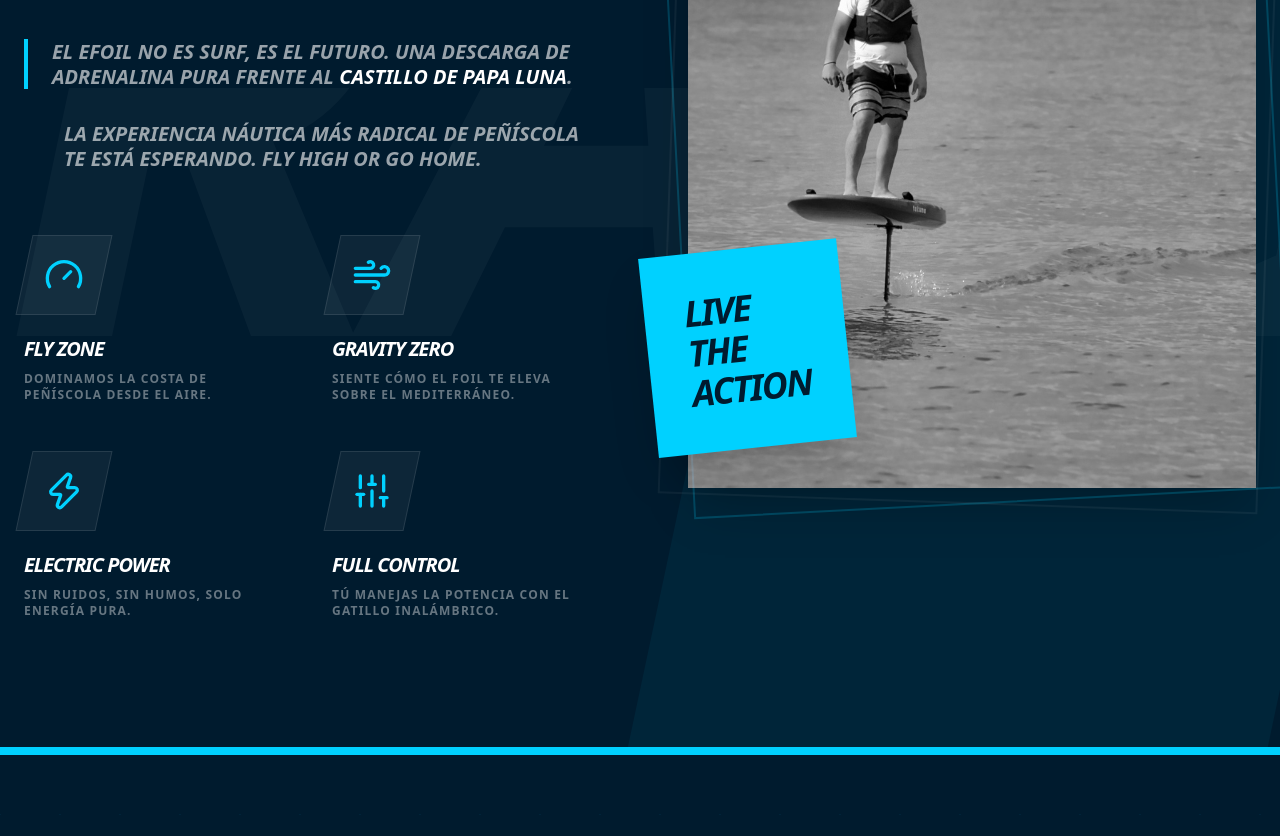
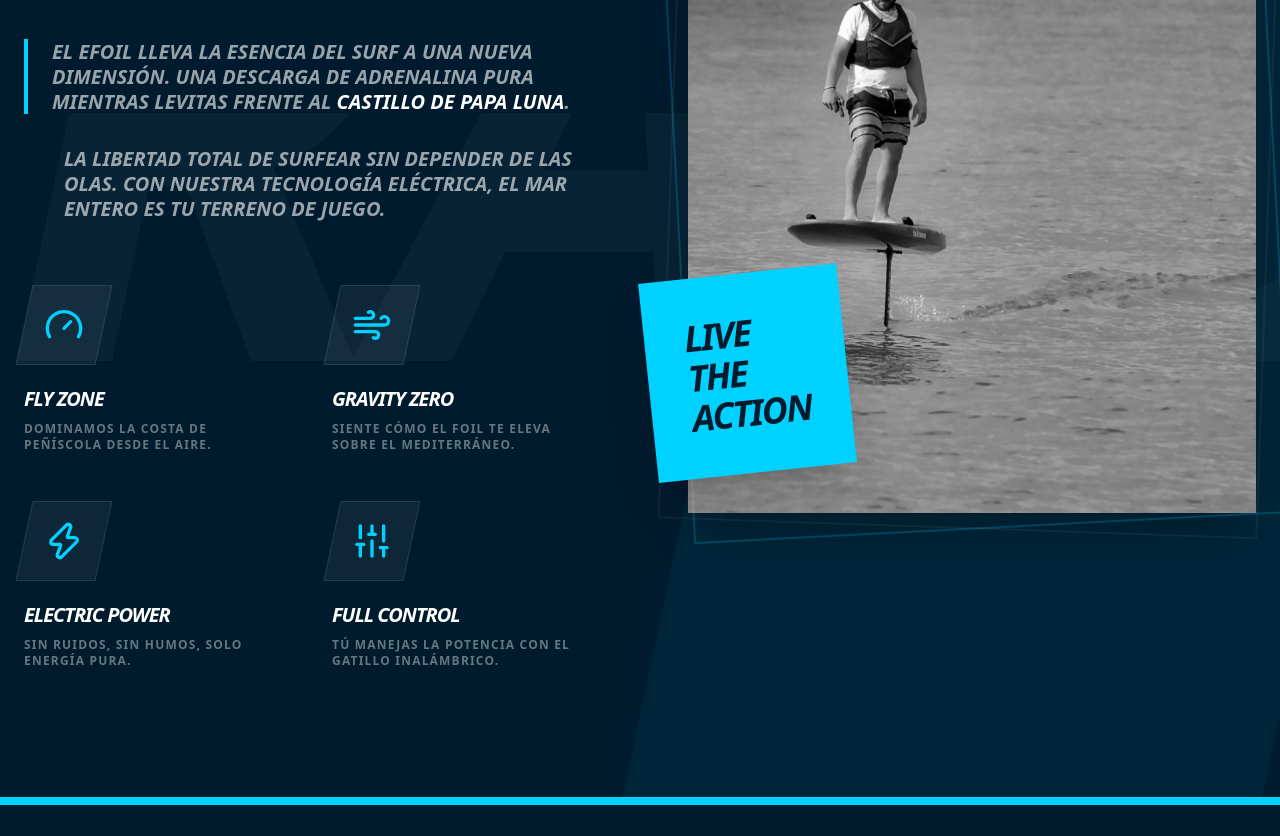
Before and after one commit to irtapark/efoilpeniscola, a Next.js app: page / in a window 1280 px wide. Shown: the part 1380-2216 px from the top of the page. Built offline with nearby package versions, Linux system fonts and the light colour scheme.

Commit message:
Improve messaging: reframing surf reference positively

```diff
--- a/src/components/Experience.tsx
+++ b/src/components/Experience.tsx
@@ -32,10 +32,10 @@ const Experience = () => {
 
             <div className="space-y-8 text-xl text-white/60 font-bold uppercase italic leading-tight mb-16">
               <p className="border-l-4 border-brand-cyan pl-6">
-                El eFoil no es surf, es el futuro. Una descarga de adrenalina pura frente al <span className="text-white">Castillo de Papa Luna</span>.
+                El eFoil lleva la esencia del surf a una nueva dimensión. Una descarga de adrenalina pura mientras levitas frente al <span className="text-white font-bold">Castillo de Papa Luna</span>.
               </p>
               <p className="pl-10">
-                La experiencia náutica más radical de Peñíscola te está esperando. Fly High Or Go Home.
+                La libertad total de surfear sin depender de las olas. Con nuestra tecnología eléctrica, el mar entero es tu terreno de juego.
               </p>
             </div>
 
```
